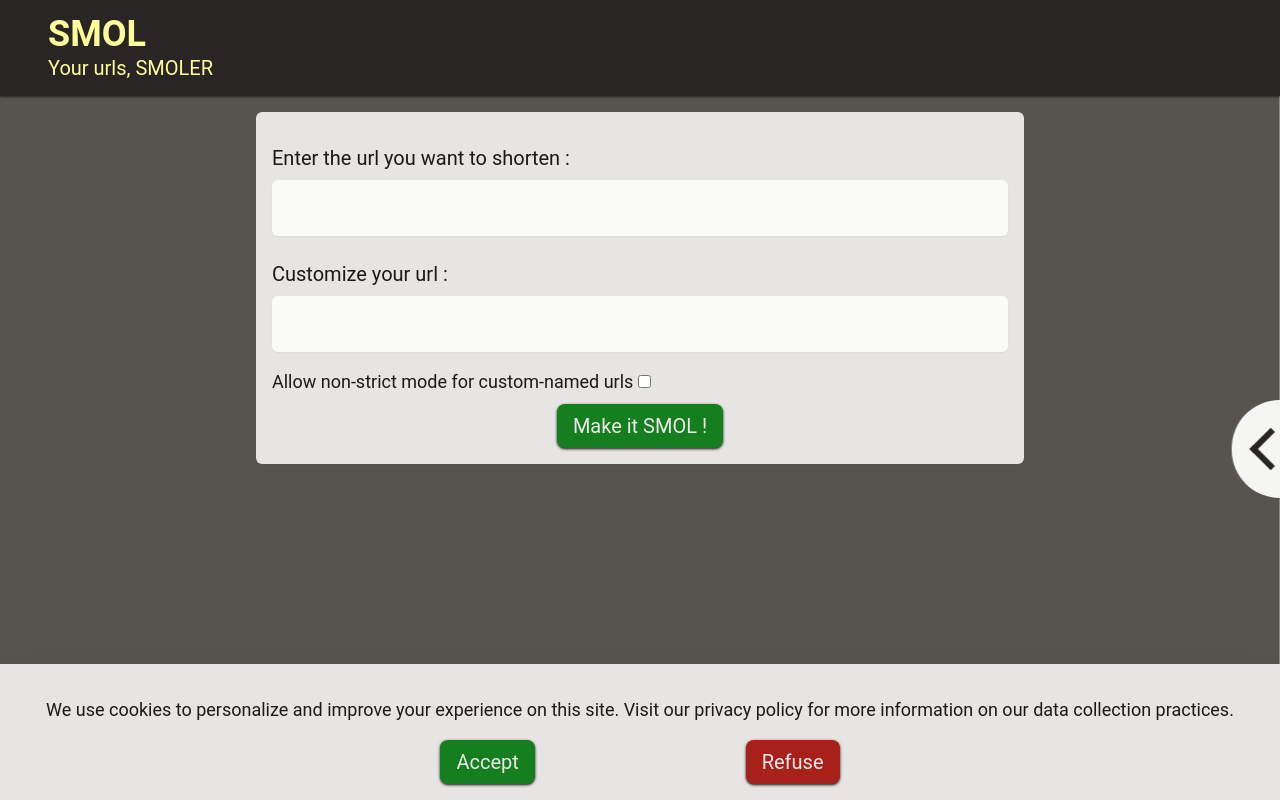
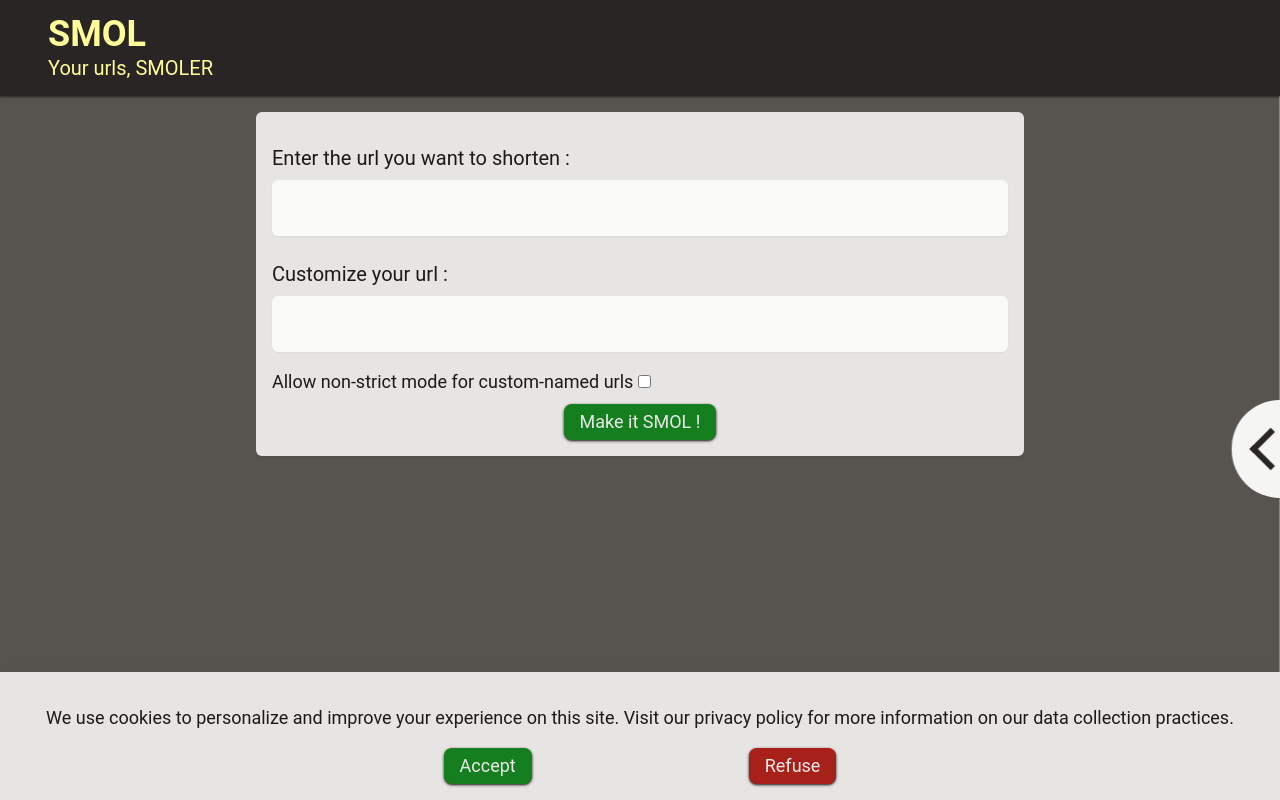
Before and after one commit to Janxa/smol, a React (Create React App) app in the folder client/: page / in a window 1280 px wide. Built offline with nearby package versions, Linux system fonts and the light colour scheme.

Commit message:
Adding size prop

```diff
--- a/client/src/components/Common/Button.jsx
+++ b/client/src/components/Common/Button.jsx
@@ -1,31 +1,21 @@
 import React, { Component } from "react";
-const Button = ({ color, onClick, text, type }) => {
+const Button = ({ color, onClick, text, type, size }) => {
 	const style =
-		color == "green"
-			? `text-md
-    lg:text-xl
+		`
     rounded-lg
-    px-4 py-2
-    bg-primary-green
+    w-max
     text-primary-white
-    hover:bg-primary-green-2
     shadow
     shadow-primary-brown
     active:shadow-primary-brown-2 active:shadow-inner
-    transition-all ease-in-out duration-200
+    transition-all ease-in-out duration-200 ` +
+		(color == "green"
+			? ` bg-primary-green
+            hover:bg-primary-green-2
       `
-			: `text-md
-      lg:text-xl
-      rounded-lg
-      px-4 py-2
-      bg-primary-red
-      text-primary-white
-      hover:bg-primary-red-2
-      shadow
-      shadow-primary-brown
-      active:shadow-primary-brown-2 active:shadow-inner
-      transition-all ease-in-out duration-200
-    `;
+			: ` bg-primary-red hover:bg-primary-red-2 `) +
+		(size == "small" ? " text-sm px-2 py-1" : ` text-md lg:text-lg  px-4 py-1`);
+
 	return (
 		<button onClick={onClick} type={type} className={style}>
 			{text}
```
